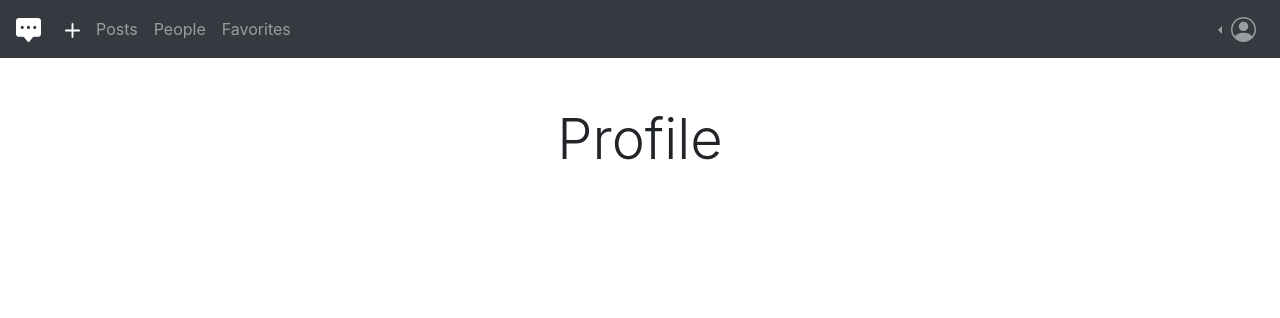
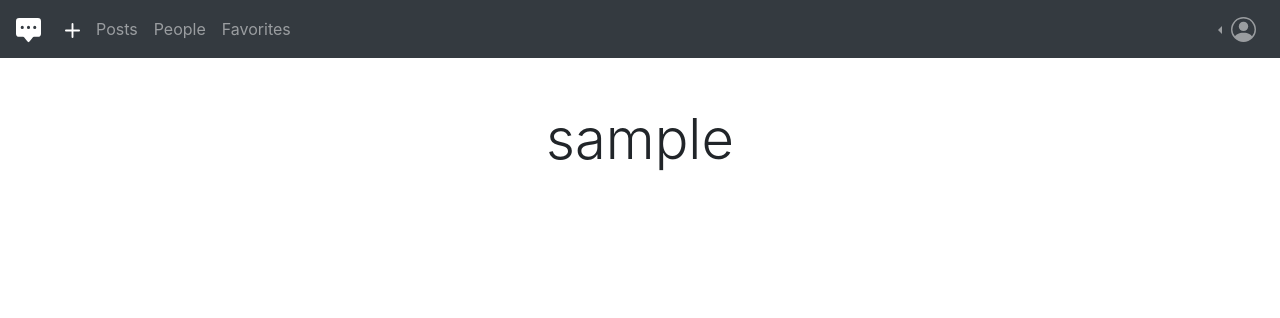
Before and after one commit to misterrager8/everyday, a Flask app: page /profile?id_=1 in a window 1280 px wide. Shown: the top 318 px of the page. Run offline with Flask 2, Linux system fonts and the light colour scheme; a user stored in the database is signed in; tables that the repository leaves empty hold one stand-in row (values such as "Sample post"); some libraries are stand-ins or nearby versions.

Commit message:
Work on 'profile' page

```diff
--- a/BlogSite/templates/profile.html
+++ b/BlogSite/templates/profile.html
@@ -3,7 +3,7 @@
 
 {% block body %}
 
-<title>Profile</title>
-{% call macros.title_div('Profile', size='4', class='m-5') %}{% endcall %}
+<title>{{ person.username }}</title>
+{% call macros.title_div(person.username, size='4', class='m-5') %}{% endcall %}
 
 {% endblock %}
--- a/BlogSite/views.py
+++ b/BlogSite/views.py
@@ -38,7 +38,8 @@ def account():
 
 @app.route("/profile")
 def profile():
-    return render_template("profile.html")
+    id_: int = request.args.get("id_")
+    return render_template("profile.html", person=db.session.query(User).get(id_))
 
 
 @app.route("/people")
```
